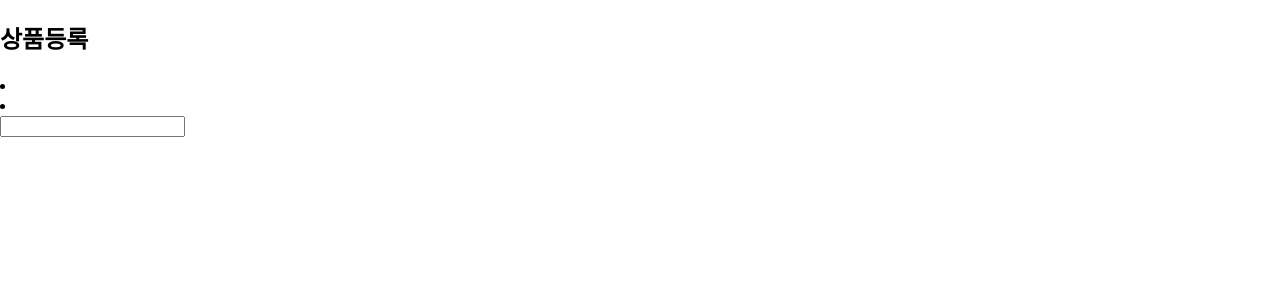
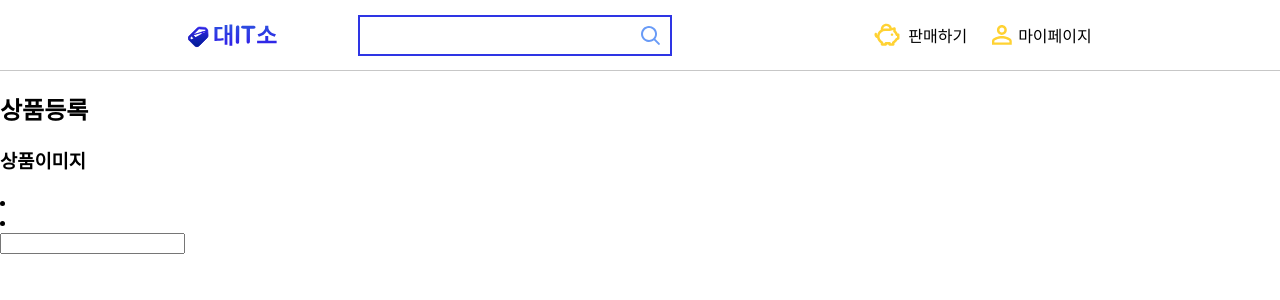
Before and after one commit to DGSW-SIBLINGS/DAEITSO-WEB, a React (Create React App) app in the folder daeitso/: page /upload in a window 1280 px wide. Shown: the top 300 px of the page. Built offline with nearby package versions, Linux system fonts and the light colour scheme.

Commit message:
feat header

```diff
--- a/daeitso/src/App.js
+++ b/daeitso/src/App.js
@@ -9,7 +9,6 @@ function App() {
     <BrowserRouter>
       <Routes>
         <Route path="/" element={<Startpage />} />
-        <Route path="/main" element={<Header />} />
         <Route path="/upload" element={<Uploadpage />} />
       </Routes>
     </BrowserRouter>
--- a/daeitso/src/components/File/File.jsx
+++ b/daeitso/src/components/File/File.jsx
@@ -10,7 +10,7 @@ export default function File() {
           <h2>상품등록</h2>
         </F.FileH1>
         <F.FileInputBox>
-          <h3></h3>
+          <h3>상품이미지</h3>
           <li></li>
           <li></li>
           <input></input>
--- a/daeitso/src/components/Header/Header.jsx
+++ b/daeitso/src/components/Header/Header.jsx
@@ -1,38 +1,38 @@
 import React from "react";
-import {
-  Headerbox,
-  Icon,
-  Search,
-  Sell,
-  Mypage,
-  Headersmallbox,
-} from "./Header.style";
+// import {
+//   Headerbox,
+//   Icon,
+//   Search,
+//   Sell,
+//   Mypage,
+//   Headersmallbox,
+// } from "./Header.style";
 import Logoicon from "../../assets/img/logowithicon.svg";
 import Searchbtn from "../../assets/img/Searchbutton.svg";
 import Sellicon from "../../assets/img/Sell_icon.svg";
 import Mypageicon from "../../assets/img/Mypage_icon.svg";
+import * as H from "./Header.style";
 
 export default function Header() {
   return (
-    <Headerbox>
-      <Headersmallbox>
-        <Icon>
+    <H.Headerbox>
+      <H.Headersmallbox>
+        <H.Icon>
           <img className="LogoIcon" alt="" src={Logoicon} />
-        </Icon>
-        <Search>
-          <input id="Search_input" type="text" maxLength="100" />
+        </H.Icon>
+        <H.Search>
+          <input className="Search-input" />
           <img className="Searchbtn" alt="" src={Searchbtn} />
-        </Search>
-        <Sell>
+        </H.Search>
+        <H.Sell>
           <img className="Sellicon" alt="" src={Sellicon} />
           판매하기
-        </Sell>
-        <Mypage>
+        </H.Sell>
+        <H.Mypage>
           <img className="Mypageicon" alt="마이페이지" src={Mypageicon} />
           마이페이지
-        </Mypage>
-      </Headersmallbox>
-    </Headerbox>
+        </H.Mypage>
+      </H.Headersmallbox>
+    </H.Headerbox>
   );
-
 }
--- a/daeitso/src/components/Header/Header.style.js
+++ b/daeitso/src/components/Header/Header.style.js
@@ -1,51 +1,105 @@
 import styled from "styled-components";
 
-export const Headerbox = styled.div`
-    border-bottom: 1px solid #606060;
-    height: 5vh;
-    margin-bottom: 1%;
-`;
+// export const Headerbox = styled.div`
+//   border-bottom: 1px solid #606060;
+//   height: 5vh;
+//   margin-bottom: 1%;
+// `;
+// export const Headersmallbox = styled.div`
+//   margin-top: 1%;
+// `;
+// export const Icon = styled.div`
+//   float: left;
+//   margin-top: -0.4%;
+//   margin-left: 17%;
+//   cursor: pointer;
+//   .LogoIcon {
+//     width: 100px;
+//   }
+// `;
+// export const Search = styled.div`
+//   float: left;
+//   margin-left: 10%;
+//   input {
+//     margin-top: -2%;
+//     width: 25vw;
+//     height: 3.3vh;
+//     font-size: 16px;
+//     border: 2px solid blue;
+//   }
+//   . img {
+//     margin-top: auto;
+//     margin-left: -10%;
+//     align-items: center;
+//     cursor: pointer;
+//   }
+// `;
+// export const Sell = styled.div`
+//   float: left;
+//   margin-left: 15%;
+//   margin-right: 1%;
+//   margin-top: -0.5%;
+//   display: flex;
+//   align-items: center;
+//   cursor: pointer;
+// `;
+// export const Mypage = styled.div`
+//   float: left;
+//   margin-left: 4%;
+//   margin-right: 1%;
+//   display: flex;
+//   align-items: center;
+//   cursor: pointer;
+// `;
+
+export const Headerbox = styled.div``;
 export const Headersmallbox = styled.div`
-    margin-top: 1%;
+  display: flex;
+  height: 70px;
+  border-bottom: 1px solid #c7c7c7;
+  align-items: center;
+  justify-content: center;
+  /* justify-content: space-evenly; */
 `;
 export const Icon = styled.div`
-    float: left;
-    margin-top: -0.4%;
-    margin-left:17%;
-    cursor: pointer;
+  display: flex;
+  .LogoIcon {
+    width: 90px;
+    margin-right: 80px;
+  }
 `;
 export const Search = styled.div`
-    float: left;
-    margin-left: 10%;
-    input{
-        margin-top: -2%;
-        width: 25vw;
-        height: 3.3vh;
-        font-size: 16px;
-        border: 2px solid blue;
+  display: flex;
+  border: 2.5px solid #2e35e4;
+  width: 310px;
+  input {
+    width: 250px;
+    height: 35px;
+    border: 0;
+    margin-left: 12px;
+  }
+  input:focus {
+    outline: none;
   }
   img {
-        margin-top: auto;
-        margin-left: -10%;
-        align-items: center;
-        cursor: pointer;
+    margin-left: 15px;
   }
 `;
 export const Sell = styled.div`
-    float: left;
-    margin-left: 15%;
-    margin-right: 1%;
-    margin-top: -0.5%;
   display: flex;
   align-items: center;
-    cursor: pointer;
+  margin-left: 200px;
+  .Sellicon {
+    width: 30px;
+    margin-right: 6px;
+  }
 `;
 export const Mypage = styled.div`
-    float: left;
-    margin-left: 4%;
-    margin-right: 1%;
   display: flex;
   align-items: center;
-    cursor: pointer;
-
+  margin-left: 25px;
+  .Mypageicon {
+    width: 20px;
+    margin-right: 6px;
+  }
 `;
--- a/daeitso/src/page/Uploadpage/Uploadpage.js
+++ b/daeitso/src/page/Uploadpage/Uploadpage.js
@@ -1,9 +1,11 @@
 import React from "react";
 import File from "../../components/File/File";
+import Header from "../../components/Header/Header";
 
 export default function Uploadpage() {
   return (
     <div>
+      <Header />
       <File />
     </div>
   );
```
Lines whose indentation alone changed are shown as unchanged.
